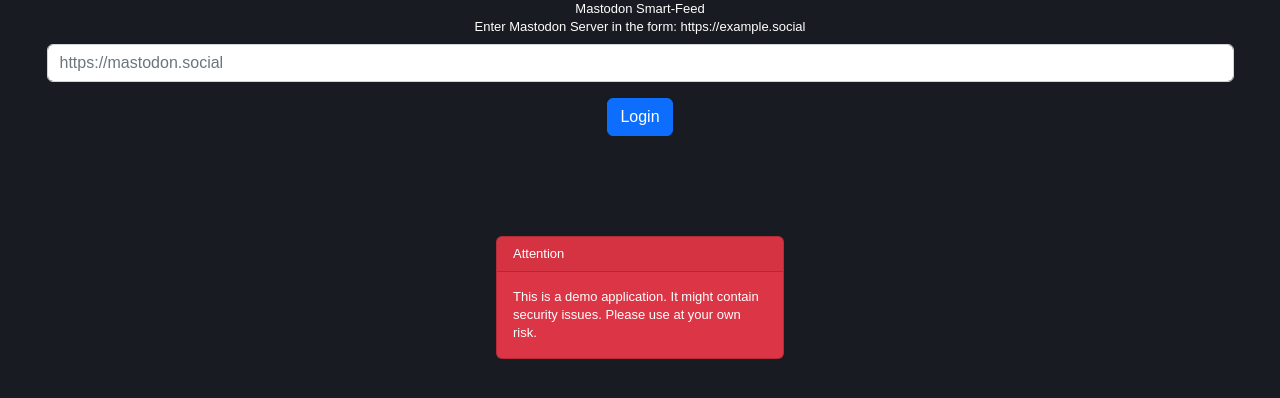
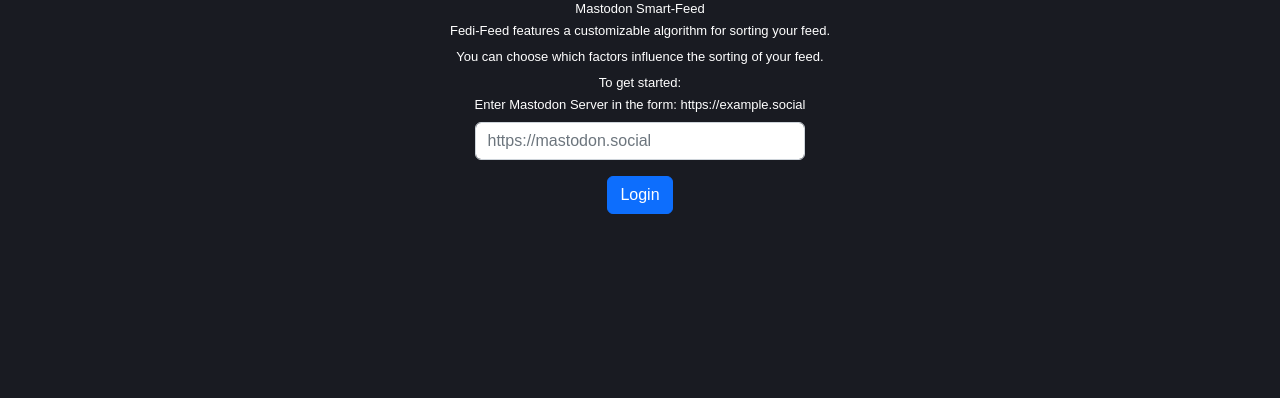
Before and after one commit to pkreissel/foryoufeed, a React app: page /login in a window 1280 px wide. Shown: the top 398 px of the page. Built offline with nearby package versions, Linux system fonts and the light colour scheme.

Commit message:
feat: Better Login Page

```diff
--- a/src/pages/LoginPage.tsx
+++ b/src/pages/LoginPage.tsx
@@ -38,29 +38,33 @@
     }
     return (
         <>
-            <Container>
-                <Form.Group className="mb-3">
+            <div className='vh-100' style={{
+                flex: 1,
+                flexDirection: 'column',
+                alignItems: 'center',
+                justifyContent: "center",
+                display: 'flex',
+            }}>
+                <div>
+                    <p style={{ lineHeight: 2, textAlign: "center" }}>
+                        Fedi-Feed features a customizable algorithm for sorting your feed.
+                        <br />
+                        You can choose which factors influence the sorting of your feed.
+                        <br />
+                        To get started:
+                        <br />
+                    </p>
+                </div>
+                <Form.Group className="mb-3 align-middle">
                     <Form.Label className="text-center w-100">Enter Mastodon Server in the form: https://example.social</Form.Label >
                     <Form.Control type="url" id="mastodon_server" placeholder="https://mastodon.social" onChange={(e) => {
                         setServer(e.target.value);
                     }} />
                 </Form.Group>
-            </Container>
-
-            <Button onClick={loginRedirect}>Login</Button>
-            <Card
-                bg={"danger"}
-                text={"white"}
-                style={{ width: '18rem', marginTop: '100px' }}
-                className="mb-2"
-            >
-                <Card.Header>Attention</Card.Header>
-                <Card.Body>
-                    <Card.Text>
-                        This is a demo application. It might contain security issues. Please use at your own risk.
-                    </Card.Text>
-                </Card.Body>
-            </Card>
+                <div style={{ width: '100%', display: 'flex', justifyContent: 'center' }}>
+                    <Button onClick={loginRedirect}>Login</Button>
+                </div>
+            </div>
         </>
     )
 }
```
